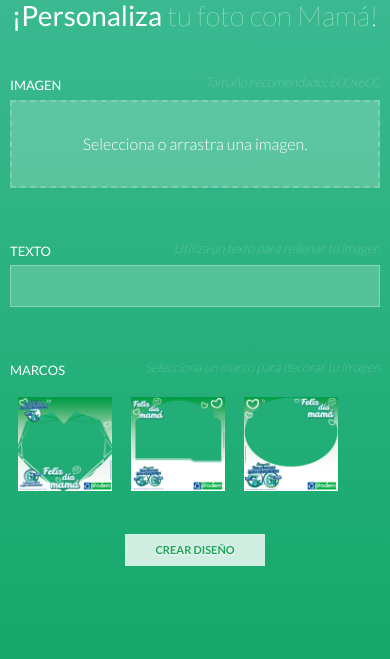
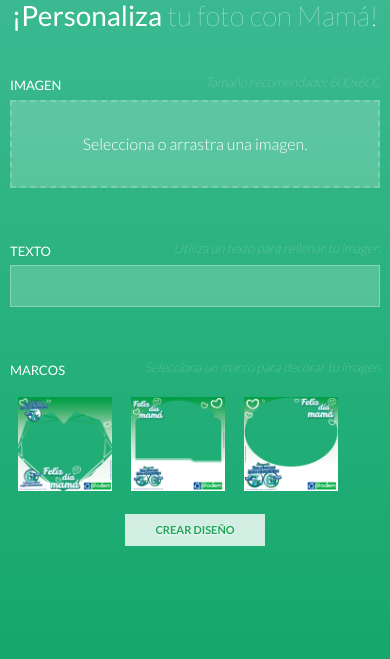
Before and after one commit to YihadS/bordes, a PHP site: page / in a window 390 px wide. Shown: the part 21-680 px from the top of the page. Run offline with PHP 8.4, Linux system fonts and the light colour scheme; some libraries are stand-ins or nearby versions.

Commit message:
Update index.css

```diff
--- a/index.css
+++ b/index.css
@@ -317,6 +317,6 @@ html, body{
 }
 
   #marcos-group{
-  margin-bottom:5px;
+  margin-bottom: -15px;
   }
   }
```
